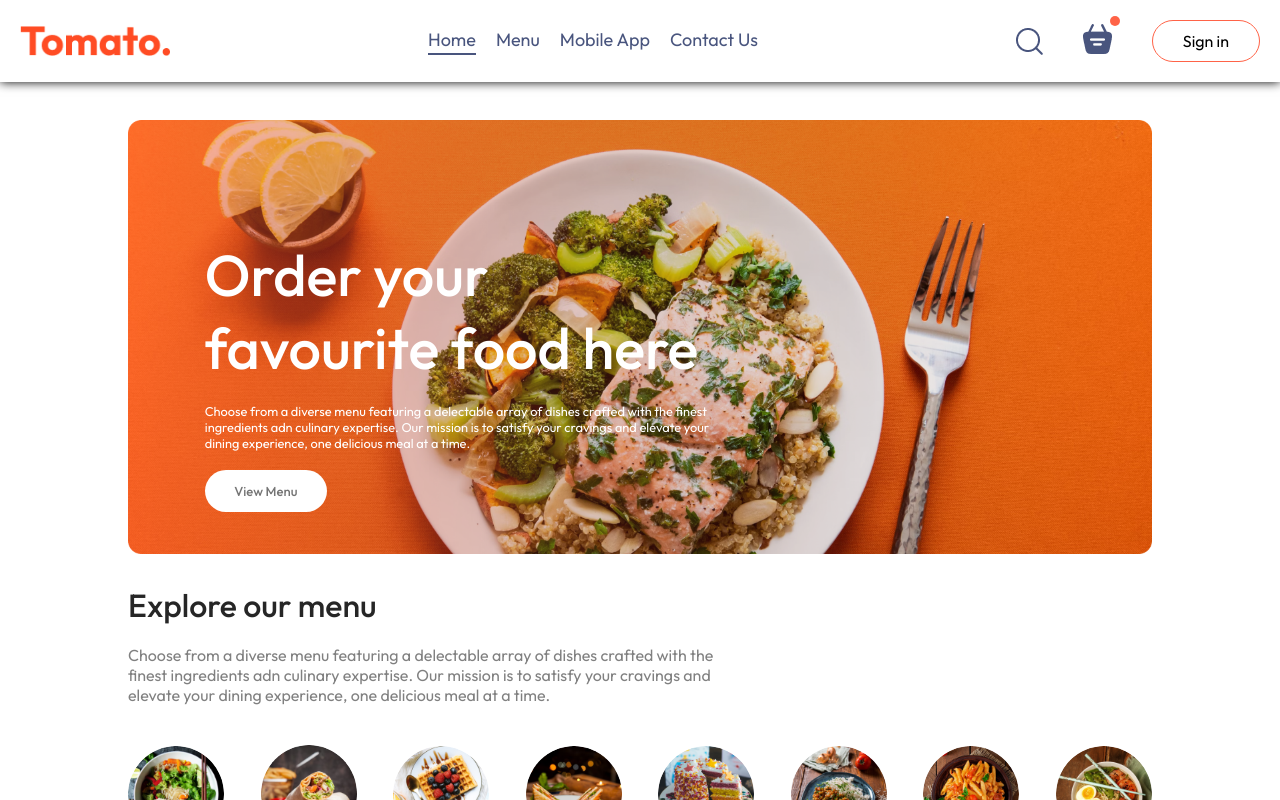
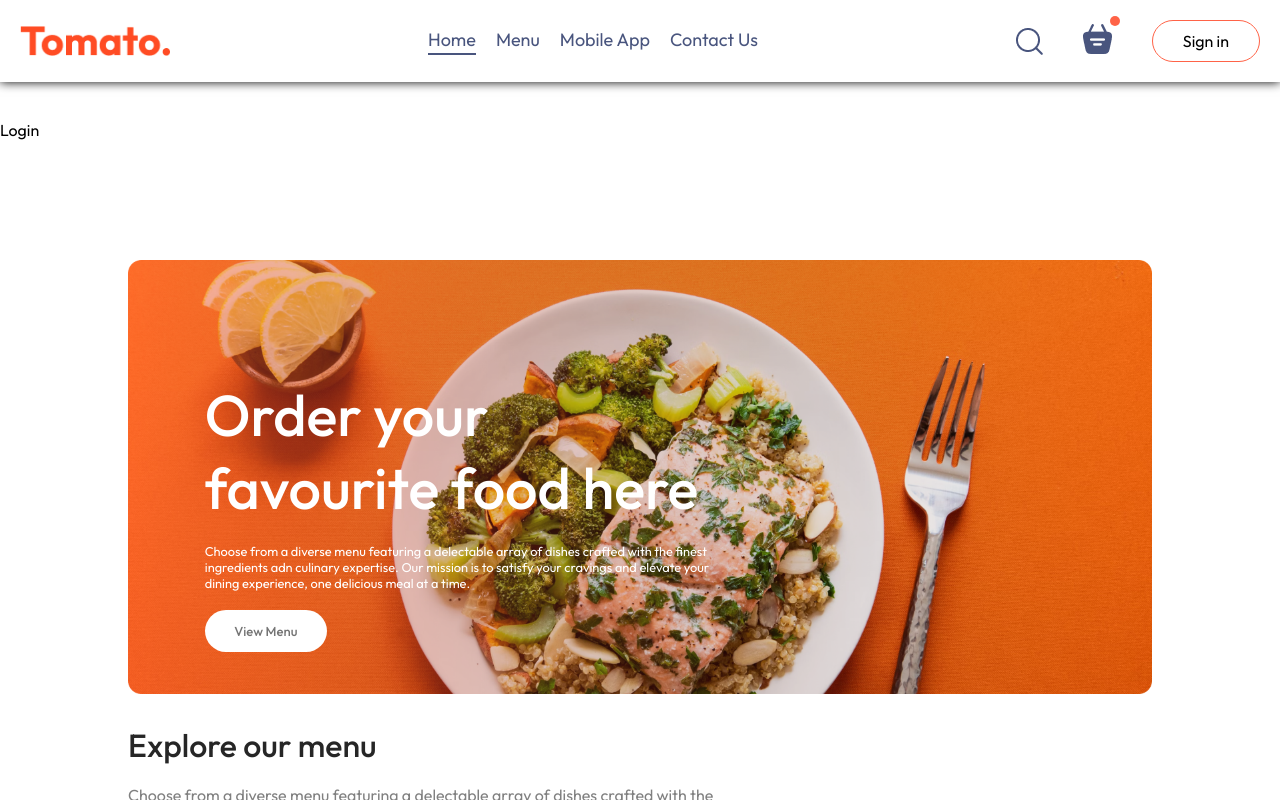
Before and after one commit to tajemouti/food-delivery, a React (Vite) app: page / in a window 1280 px wide. Both pictures are taken after a click on the button "Sign in". Shown: the top 800 px of the page. Built offline with nearby package versions, Linux system fonts and the light colour scheme.

Commit message:
Create Login component

```diff
--- a/src/App.jsx
+++ b/src/App.jsx
@@ -4,12 +4,17 @@ import Home from './pages/Home/Home'
 import Cart from './pages/Cart/Cart'
 import Order from './pages/Order/Order'
 import Footer from './components/Footer/Footer'
+import Login from './components/Login/Login'
+import { useState } from 'react'
 
 const App = () => {
+  const [ showLogin, setShowLogin ] = useState(false);
+
   return (
     <>
+      {showLogin ? <Login /> : <></>}
       <div className='app'>
-        <Navbar />
+        <Navbar setShowLogin={setShowLogin} />
         <Routes>
           <Route path='/' element={<Home />} />
           <Route path='/cart' element={<Cart />} />
--- /dev/null
+++ b/src/components/Login/Login.jsx
@@ -0,0 +1,11 @@
+import './login.css'
+
+const Login = () => {
+  return (
+    <div className='login'>
+      Login
+    </div>
+  )
+}
+
+export default Login
--- /dev/null
+++ b/src/components/Login/login.css
@@ -0,0 +1,3 @@
+.login  {
+    margin-top: 120px;
+}
--- a/src/components/Navbar/Navbar.jsx
+++ b/src/components/Navbar/Navbar.jsx
@@ -1,9 +1,10 @@
+import PropTypes from 'prop-types';
 import './navbar.css'
 import { assets } from '../../assets/assets'
 import { useState } from 'react'
 import { Link } from 'react-router-dom';
 
-const Navbar = () => {
+const Navbar = ({ setShowLogin }) => {
   const [menu, setMenu] = useState('home');
 
   return (
@@ -21,10 +22,14 @@ const Navbar = () => {
           <img src={assets.basket_icon} alt="basket" />
           <div className="dot"></div>
         </div>
-        <button>Sign in</button>
+        <button onClick={() => setShowLogin(true)}>Sign in</button>
       </div>
     </div>
   )
 }
 
+Navbar.propTypes = {
+  setShowLogin: PropTypes.func.isRequired,
+};
+
 export default Navbar
```
